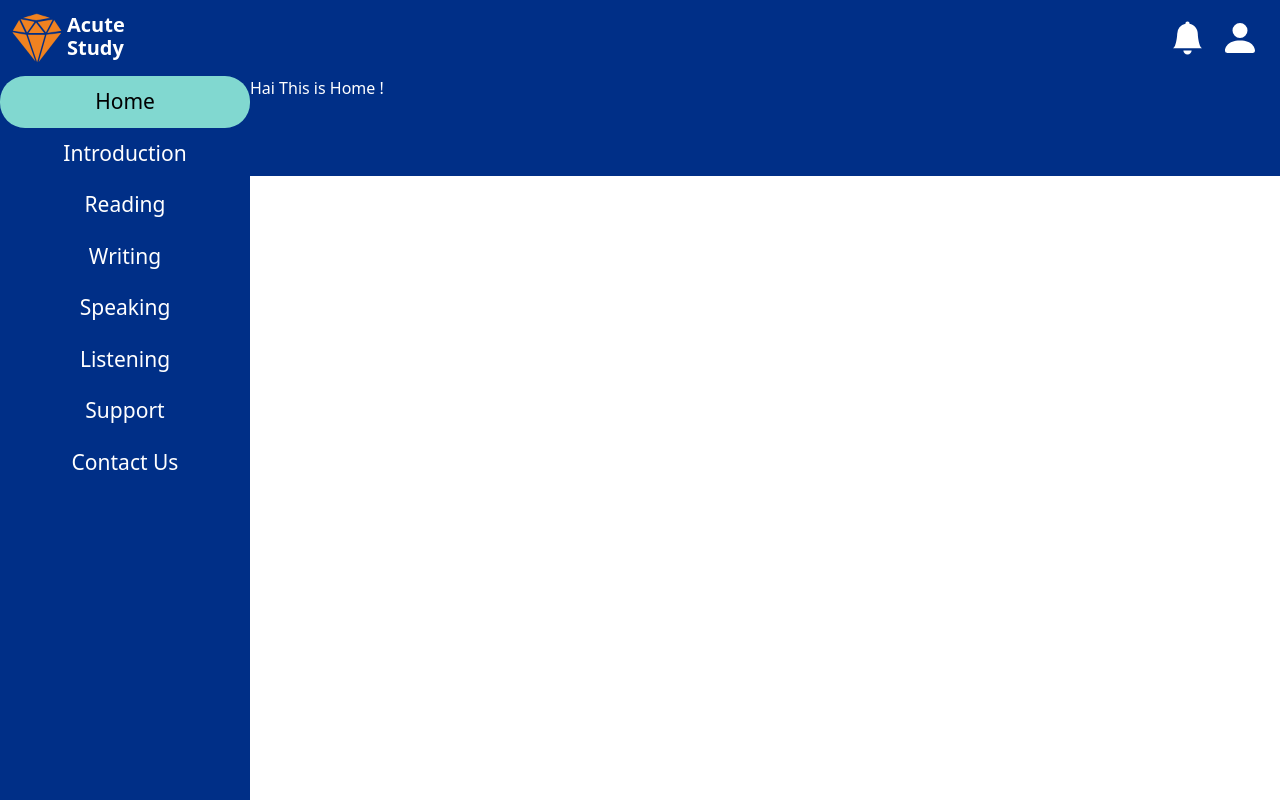
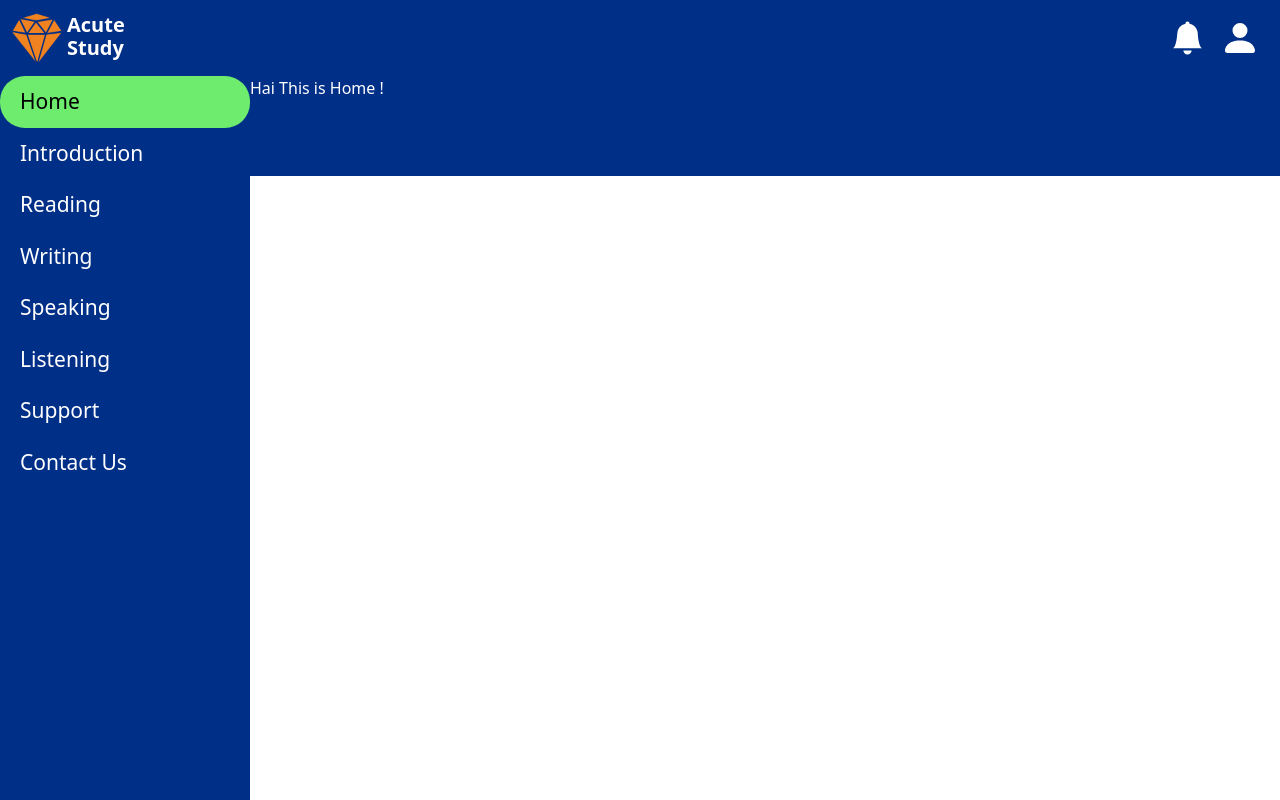
Before and after one commit to FirstBornTech/dlp_institutional, a React (Create React App) app: page / in a window 1280 px wide. Built offline with nearby package versions, Linux system fonts and the light colour scheme.

Commit message:
Sidebar subcontent Ui design

```diff
--- a/src/components/AppBodySidebar.js
+++ b/src/components/AppBodySidebar.js
@@ -22,7 +22,79 @@ const AppBodySidebar = ({ type = "default" }) => {
         {
             key: 4,
             title: 'Writing',
-            path: '/Writing'
+            path: '/Writing',
+            content: [
+                {
+                    key: 1,
+                    title: 'Introduction'
+                },
+                {
+                    key: 2,
+                    title: 'Understanding questions ',
+                    subcontent: [
+                        {
+                            key: 1,
+                            title: 'Vistiqulum'
+                        },
+                        {
+                            key: 2,
+                            title: 'Triqulum'
+                        },
+                        {
+                            key: 3,
+                            title: 'Aliquam'
+                        }
+                    ]
+                },
+                {
+                    key: 3,
+                    title: 'Identify Keywords',
+                    subcontent: [
+                        {
+                            key: 1,
+                            title: 'Vistiqulum'
+                        },
+                        {
+                            key: 2,
+                            title: 'Triqulum'
+                        }
+                    ]
+                },
+                {
+                    key: 4,
+                    title: 'The six questions',
+                    subcontent: [
+                        {
+                            key: 1,
+                            title: 'One'
+                        },
+                        {
+                            key: 2,
+                            title: 'Two'
+                        },
+                        {
+                            key: 3,
+                            title: 'Three'
+                        },
+                        {
+                            key: 4,
+                            title: 'Four'
+                        },
+                        {
+                            key: 5,
+                            title: 'Five'
+                        },
+                        {
+                            key: 6,
+                            title: 'Six'
+                        }
+                    ]
+                },
+                {
+                    key: 5,
+                    title: 'Categorise case note'
+                },
+            ],
         },
         {
             key: 5,
@@ -47,16 +119,60 @@ const AppBodySidebar = ({ type = "default" }) => {
     ]
 
     const [selectedItem, setSelectedItem] = useState(0);
+    const [selectedItemContent, setSelectedItemContent] = useState(0);
+    const [selectedItemSubcontent, setSelectedItemSubcontent] = useState(0);
+
+    const renderSidebarDataSubcontent = (key, content) => {
+        return content.map((data, index) => {
+            return (
+                <>
+                    <div
+                        key={index}
+                        className={selectedItemSubcontent === index ? sidebarClassName + '-subcontent-selected' : sidebarClassName + '-subcontent-unselected'}
+                        onClick={() => setSelectedItemSubcontent(index)}>
+                        {key}.{data.key}.{data.title}
+                    </div>
+                </>
+            )
+        })
+    }
+
+    const renderSidebarDataContent = (content) => {
+        return content.map((data, index) => {
+            return (
+                <>
+                    <div
+                        key={index}
+                        className={(selectedItemContent === index && !data?.subcontent) ? sidebarClassName + '-content-selected' : sidebarClassName + '-content-unselected'}
+                        onClick={() => { setSelectedItemContent(index); setSelectedItemSubcontent(0) }}>
+                        {data.key}.{data.title}
+                    </div>
+                    {(selectedItemContent === index && data?.subcontent) &&
+                        <div className={sidebarClassName + '-container-subcontent'}>
+                            {renderSidebarDataSubcontent(data.key, data.subcontent)}
+                        </div>}
+                </>
+            )
+        })
+    }
 
     const renderSidebarData = () => {
         return sidebarData.map((data, index) => {
             return (
-                <div
-                    key={index}
-                    className={selectedItem === index ? sidebarClassName + '-selected' : sidebarClassName + '-unselected'}
-                    onClick={() => setSelectedItem(index)}>
-                    <Link to={data.path} className={sidebarClassName+'-link'}>{data.title}</Link>
-                </div>
+                <>
+                    <Link to={data.path} className={sidebarClassName + '-link'}>
+                        <div
+                            key={index}
+                            className={selectedItem === index ? sidebarClassName + '-selected' : sidebarClassName + '-unselected'}
+                            onClick={() => { setSelectedItem(index); setSelectedItemContent(0); setSelectedItemSubcontent(0) }}>
+                            {data.title}
+                        </div>
+                    </Link>
+                    {(selectedItem === index && data?.content) &&
+                        <div className={sidebarClassName + '-container-subcontent'}>
+                            {renderSidebarDataContent(data.content)}
+                        </div>}
+                </>
             )
         })
     }
--- a/src/components/AppBodySidebar.scss
+++ b/src/components/AppBodySidebar.scss
@@ -5,19 +5,18 @@
         width: 250px;
         background-color: $sidebarBackgroundColor;
         color: $sidebarTextColor;
-        text-align: center;
         font-size: 21px;
         font-weight: 500;
         //border-radius: 25px 25px 0px 0px;
         &-selected{
-            padding: 10px;
+            padding: 10px 20px;
             border-radius: 25px;
             background-color: $sidebarSelectedItemBackgroundColor;
             color: $sidebarSelectedItemTextColor;
             cursor: pointer;
         }
         &-unselected{
-            padding: 10px;
+            padding: 10px 20px;
             cursor: pointer;
             &:hover{
                 background-color: $sidebarItemHoverBackgroundColor;
@@ -30,5 +29,46 @@
                 color: inherit;
             }
         }
+        &-container-subcontent{
+            padding: 10px 0px;
+        }
+        &-content{
+            &-selected{
+                background-color: $sidebarSelectedItemContentBackgroundColor;
+                color: $sidebarSelectedItemTextColor;
+                font-weight: normal;
+                font-size: 18px;
+                padding: 5px 0px 5px 30px;
+                cursor: pointer;
+            }
+            &-unselected{
+                font-weight: normal;
+                font-size: 18px;
+                padding: 5px 0px 5px 30px;
+                cursor: pointer;
+                &:hover{
+                    background-color: $sidebarItemHoverBackgroundColor;
+                }
+            }
+        }
+        &-subcontent{
+            &-selected{
+                background-color: $sidebarSelectedItemContentBackgroundColor;
+                color: $sidebarSelectedItemTextColor;
+                font-weight: normal;
+                font-size: 16px;
+                padding: 5px 0px 5px 60px;
+                cursor: pointer;
+            }
+            &-unselected{
+                font-weight: normal;
+                font-size: 16px;
+                padding: 5px 0px 5px 60px;
+                cursor: pointer;
+                &:hover{
+                    background-color: $sidebarItemHoverBackgroundColor;
+                }
+            }
+        }
     }
 }
--- a/src/sass/_colors.scss
+++ b/src/sass/_colors.scss
@@ -11,7 +11,8 @@ $defaultAppBodyBackgroundColor: white;
 $sidebarBackgroundColor:#002F87;
 $sidebarTextColor: white;
 $sidebarItemHoverBackgroundColor:#01266b;
-$sidebarSelectedItemBackgroundColor: #81D8D0;
+$sidebarSelectedItemBackgroundColor: #6dec6d;
+$sidebarSelectedItemContentBackgroundColor: #9afdc7;
 $sidebarSelectedItemTextColor: black;
 
 
```
